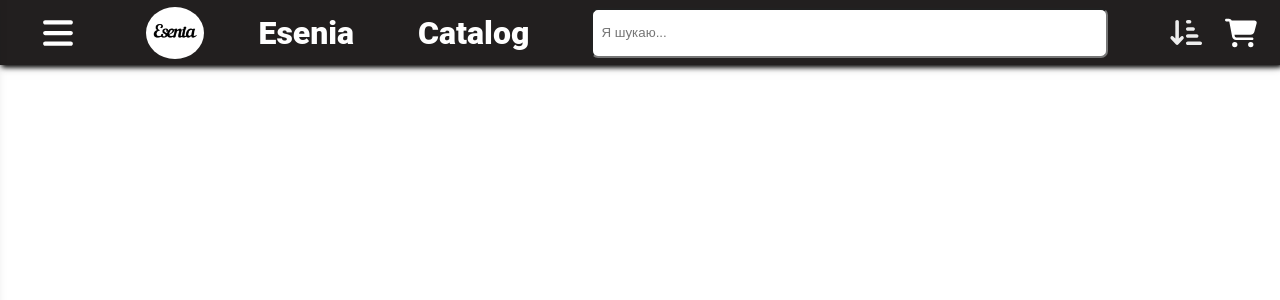
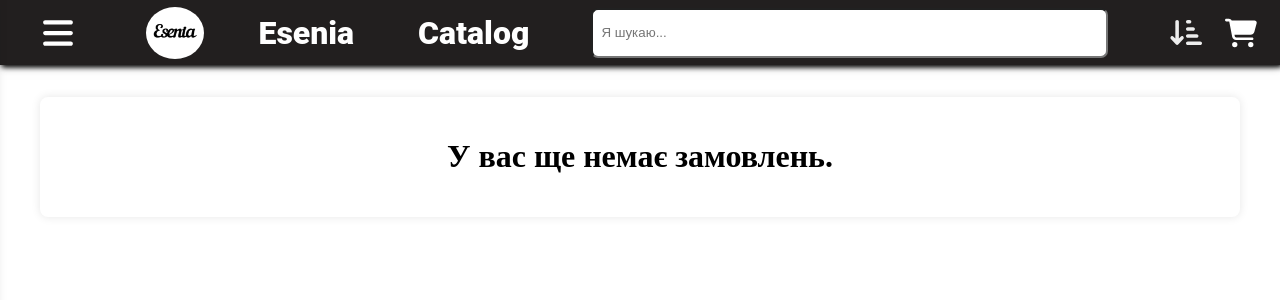
Before and after one commit to NktZhchnk/vueShop, a Vue app: page /uiDetailsOrdersUsers in a window 1280 px wide. Shown: the top 300 px of the page. Built offline with nearby package versions, Linux system fonts and the light colour scheme; sample sign-in values are in the browser's storage; a web font is replaced by a local one.

Commit message:
new logic details

```diff
--- a/package.json
+++ b/package.json
@@ -29,8 +29,6 @@
     "mysql2": "^3.6.3",
     "pinia": "^2.1.7",
     "safe-buffer": "^5.2.1",
-    "socket.io": "^4.7.4",
-    "socket.io-client": "^4.7.4",
     "swiper": "^11.0.7",
     "vue": "^3.3.8",
     "vue-router": "^4.0.13"
--- a/src/components/Users/UiDetailsOrdersUsers.vue
+++ b/src/components/Users/UiDetailsOrdersUsers.vue
@@ -42,7 +42,7 @@ onMounted(() => {
 </script>
 
 <template>
-  <div class="center-container">
+  <div v-if="ordersData.length > 0" class="center-container">
     <div v-for="info in ordersData" class="main-detail" :key="info.id" :class="{ 'processing': info.complete === 0, 'completed': info.complete === 1 }">
     <div class="header">
         <p class="name">{{info.last_name}} {{info.first_name}} {{info.middle_name}}</p>
@@ -63,9 +63,25 @@ onMounted(() => {
       </div>
     </div>
   </div>
+  <div v-else class="custom-container">
+    <h1>У вас ще немає замовлень.</h1>
+  </div>
 </template>
 
 <style scoped>
+.custom-container {
+  width: 100%;
+  max-width: 1200px;
+  margin: 0 auto;
+  padding: 20px;
+  box-sizing: border-box;
+  background-color: #fff;
+  border-radius: 8px;
+  text-align: center;
+  box-shadow: 0 0 10px rgba(0, 0, 0, 0.1);
+  margin-top: 20px;
+}
+
 .center-container {
   display: flex;
   flex-wrap: wrap;
```
